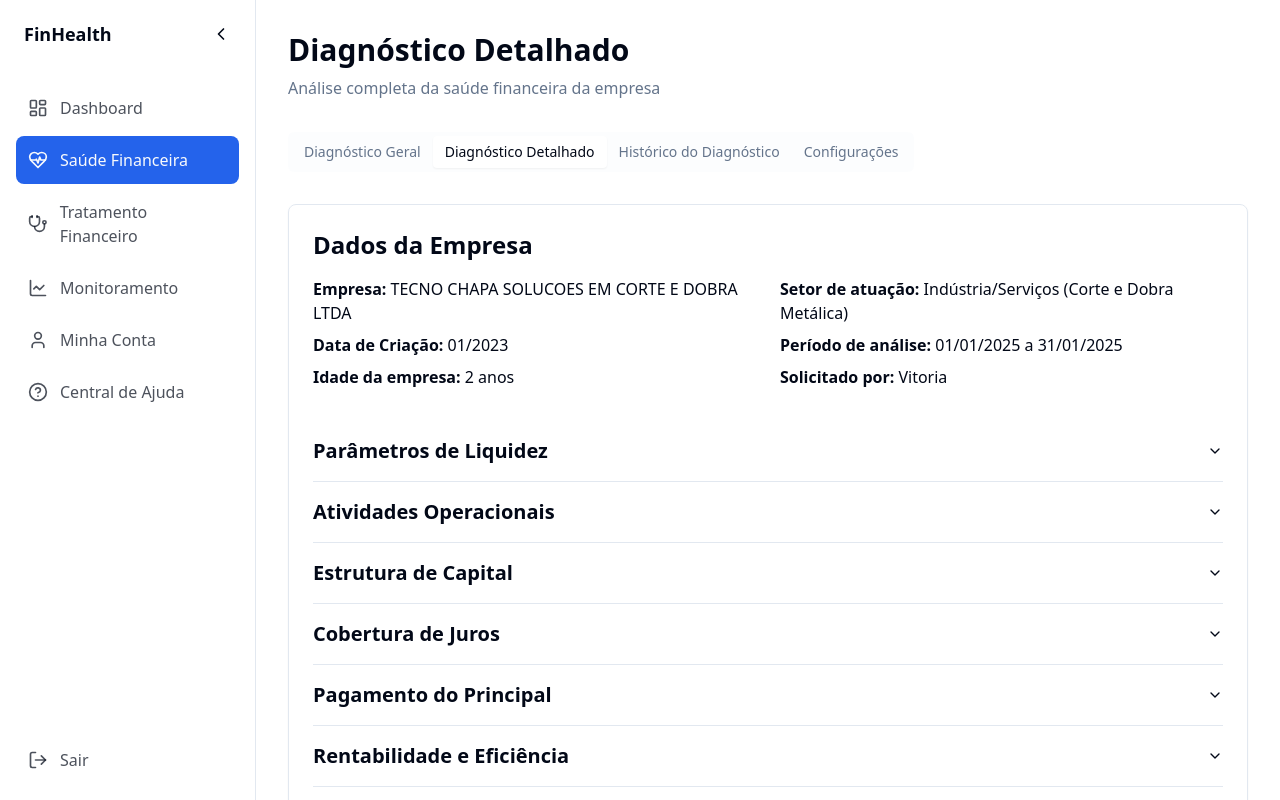
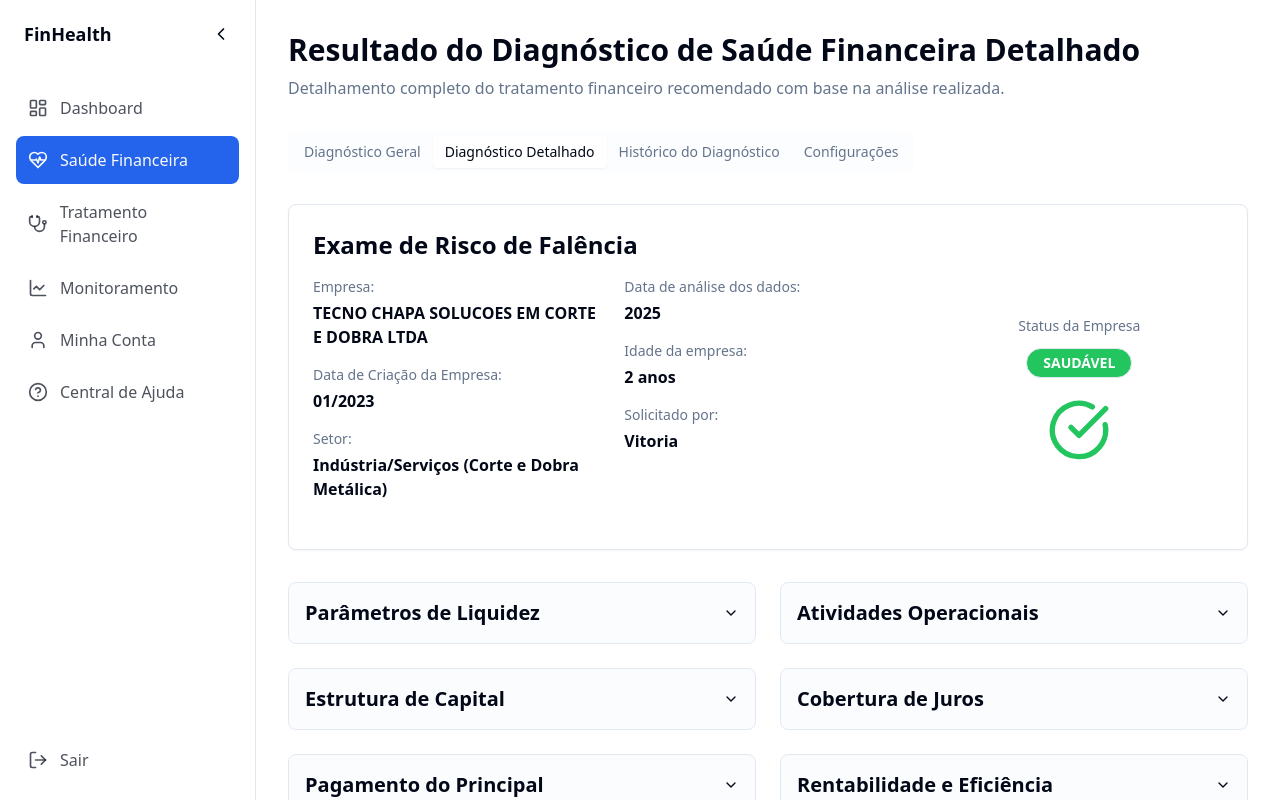
Before and after one commit to rafaelinformat/financial-health-diagnostic, a React (Vite) app: page /financial-health/details-expanded/1 in a window 1280 px wide. Built offline with nearby package versions, Linux system fonts and the light colour scheme.

Commit message:
Refactor: Improve diagnostic detail view
Refactor the diagnostic detail view to display data in a more organized and user-friendly format.

```diff
--- a/src/pages/DiagnosticDetailExpanded.tsx
+++ b/src/pages/DiagnosticDetailExpanded.tsx
@@ -9,6 +9,16 @@ import {
   AccordionItem,
   AccordionTrigger
 } from '@/components/ui/accordion';
+import { CheckCircle } from 'lucide-react';
+import {
+  Card,
+  CardContent,
+  CardDescription,
+  CardFooter,
+  CardHeader,
+  CardTitle,
+} from "@/components/ui/card";
+import { Badge } from "@/components/ui/badge";
 
 const DiagnosticDetailExpanded = () => {
   const { id } = useParams();
@@ -23,7 +33,9 @@ const DiagnosticDetailExpanded = () => {
       sector: 'Indústria/Serviços (Corte e Dobra Metálica)',
       analysisFrom: '01/01/2025',
       analysisTo: '31/01/2025',
-      requestedBy: 'Vitoria'
+      requestedBy: 'Vitoria',
+      status: 'SAUDÁVEL',
+      analysisYear: '2025'
     },
     liquidityParameters: [
       {
@@ -208,13 +220,25 @@ const DiagnosticDetailExpanded = () => {
     </div>
   );
 
+  // Define styled cards for different indicator groups
+  const IndicatorCard = ({ title, children, className = "" }) => (
+    <Card className={`shadow-sm hover:shadow-md transition-shadow ${className}`}>
+      <CardHeader className="pb-2">
+        <CardTitle>{title}</CardTitle>
+      </CardHeader>
+      <CardContent>
+        {children}
+      </CardContent>
+    </Card>
+  );
+
   return (
     <DashboardLayout>
       <div className="space-y-8">
         <div>
-          <h1 className="text-3xl font-bold mb-2">Diagnóstico Detalhado</h1>
+          <h1 className="text-3xl font-bold mb-2">Resultado do Diagnóstico de Saúde Financeira Detalhado</h1>
           <p className="text-muted-foreground mb-6">
-            Análise completa da saúde financeira da empresa
+            Detalhamento completo do tratamento financeiro recomendado com base na análise realizada.
           </p>
         </div>
 
@@ -227,78 +251,139 @@ const DiagnosticDetailExpanded = () => {
           </TabsList>
 
           <TabsContent value="diagnostico" className="animate-fade-in">
-            <div className="glass-card p-6 mb-8">
-              <h2 className="text-2xl font-bold mb-4">Dados da Empresa</h2>
-              <div className="grid grid-cols-1 md:grid-cols-2 gap-6 mb-6">
+            {/* Novo layout para Dados da Empresa baseado na imagem fornecida */}
+            <Card className="mb-8 shadow-sm">
+              <CardContent className="pt-6">
+                <div className="mb-4">
+                  <h2 className="text-2xl font-bold mb-4">Exame de Risco de Falência</h2>
+                </div>
+
+                <div className="grid grid-cols-1 md:grid-cols-2 lg:grid-cols-3 gap-6 mb-6">
                   <div>
-                  <p className="mb-2"><span className="font-semibold">Empresa:</span> {diagnosticData.company.name}</p>
-                  <p className="mb-2"><span className="font-semibold">Data de Criação:</span> {diagnosticData.company.creationDate}</p>
-                  <p className="mb-2"><span className="font-semibold">Idade da empresa:</span> {diagnosticData.company.age}</p>
+                    <p className="text-muted-foreground text-sm mb-1">Empresa:</p>
+                    <p className="font-semibold">{diagnosticData.company.name}</p>
+
+                    <p className="text-muted-foreground text-sm mt-4 mb-1">Data de Criação da Empresa:</p>
+                    <p className="font-semibold">{diagnosticData.company.creationDate}</p>
+
+                    <p className="text-muted-foreground text-sm mt-4 mb-1">Setor:</p>
+                    <p className="font-semibold">{diagnosticData.company.sector}</p>
                   </div>
+
                   <div>
-                  <p className="mb-2"><span className="font-semibold">Setor de atuação:</span> {diagnosticData.company.sector}</p>
-                  <p className="mb-2"><span className="font-semibold">Período de análise:</span> {diagnosticData.company.analysisFrom} a {diagnosticData.company.analysisTo}</p>
-                  <p className="mb-2"><span className="font-semibold">Solicitado por:</span> {diagnosticData.company.requestedBy}</p>
+                    <p className="text-muted-foreground text-sm mb-1">Data de análise dos dados:</p>
+                    <p className="font-semibold">{diagnosticData.company.analysisYear}</p>
+
+                    <p className="text-muted-foreground text-sm mt-4 mb-1">Idade da empresa:</p>
+                    <p className="font-semibold">{diagnosticData.company.age}</p>
+
+                    <p className="text-muted-foreground text-sm mt-4 mb-1">Solicitado por:</p>
+                    <p className="font-semibold">{diagnosticData.company.requestedBy}</p>
+                  </div>
+
+                  <div className="flex flex-col items-center justify-center">
+                    <p className="text-muted-foreground text-sm mb-3">Status da Empresa</p>
+                    <Badge variant="outline" className="bg-green-500 text-white px-4 py-1 text-sm rounded-full">
+                      {diagnosticData.company.status}
+                    </Badge>
+                    <div className="mt-5">
+                      <CheckCircle className="h-16 w-16 text-green-500" />
                     </div>
                   </div>
+                </div>
+              </CardContent>
+            </Card>
 
-              <Accordion type="single" collapsible className="w-full mb-8">
-                <AccordionItem value="liquidez">
-                  <AccordionTrigger className="text-xl font-semibold py-4">Parâmetros de Liquidez</AccordionTrigger>
-                  <AccordionContent>
+            {/* Grid de cards de indicadores */}
+            <div className="grid grid-cols-1 md:grid-cols-2 gap-6 mb-8">
+              <Accordion type="single" collapsible className="w-full">
+                <AccordionItem value="liquidez" className="border rounded-lg overflow-hidden">
+                  <AccordionTrigger className="bg-muted/30 p-4 hover:no-underline hover:bg-muted/50">
+                    <h3 className="text-xl font-semibold text-left">Parâmetros de Liquidez</h3>
+                  </AccordionTrigger>
+                  <AccordionContent className="p-4 pt-4">
                     {renderIndicatorsTable(diagnosticData.liquidityParameters)}
                   </AccordionContent>
                 </AccordionItem>
+              </Accordion>
 
-                <AccordionItem value="operacional">
-                  <AccordionTrigger className="text-xl font-semibold py-4">Atividades Operacionais</AccordionTrigger>
-                  <AccordionContent>
+              <Accordion type="single" collapsible className="w-full">
+                <AccordionItem value="operacional" className="border rounded-lg overflow-hidden">
+                  <AccordionTrigger className="bg-muted/30 p-4 hover:no-underline hover:bg-muted/50">
+                    <h3 className="text-xl font-semibold text-left">Atividades Operacionais</h3>
+                  </AccordionTrigger>
+                  <AccordionContent className="p-4 pt-4">
                     {renderIndicatorsTable(diagnosticData.operationalActivities)}
                   </AccordionContent>
                 </AccordionItem>
+              </Accordion>
 
-                <AccordionItem value="capital">
-                  <AccordionTrigger className="text-xl font-semibold py-4">Estrutura de Capital</AccordionTrigger>
-                  <AccordionContent>
+              <Accordion type="single" collapsible className="w-full">
+                <AccordionItem value="capital" className="border rounded-lg overflow-hidden">
+                  <AccordionTrigger className="bg-muted/30 p-4 hover:no-underline hover:bg-muted/50">
+                    <h3 className="text-xl font-semibold text-left">Estrutura de Capital</h3>
+                  </AccordionTrigger>
+                  <AccordionContent className="p-4 pt-4">
                     {renderIndicatorsTable(diagnosticData.capitalStructure)}
                   </AccordionContent>
                 </AccordionItem>
+              </Accordion>
 
-                <AccordionItem value="juros">
-                  <AccordionTrigger className="text-xl font-semibold py-4">Cobertura de Juros</AccordionTrigger>
-                  <AccordionContent>
+              <Accordion type="single" collapsible className="w-full">
+                <AccordionItem value="juros" className="border rounded-lg overflow-hidden">
+                  <AccordionTrigger className="bg-muted/30 p-4 hover:no-underline hover:bg-muted/50">
+                    <h3 className="text-xl font-semibold text-left">Cobertura de Juros</h3>
+                  </AccordionTrigger>
+                  <AccordionContent className="p-4 pt-4">
                     {renderIndicatorsTable(diagnosticData.interestCoverage)}
                   </AccordionContent>
                 </AccordionItem>
+              </Accordion>
 
-                <AccordionItem value="pagamentos">
-                  <AccordionTrigger className="text-xl font-semibold py-4">Pagamento do Principal</AccordionTrigger>
-                  <AccordionContent>
+              <Accordion type="single" collapsible className="w-full">
+                <AccordionItem value="pagamentos" className="border rounded-lg overflow-hidden">
+                  <AccordionTrigger className="bg-muted/30 p-4 hover:no-underline hover:bg-muted/50">
+                    <h3 className="text-xl font-semibold text-left">Pagamento do Principal</h3>
+                  </AccordionTrigger>
+                  <AccordionContent className="p-4 pt-4">
                     {renderIndicatorsTable(diagnosticData.principalPayment)}
                   </AccordionContent>
                 </AccordionItem>
+              </Accordion>
 
-                <AccordionItem value="eficiencia">
-                  <AccordionTrigger className="text-xl font-semibold py-4">Rentabilidade e Eficiência</AccordionTrigger>
-                  <AccordionContent>
+              <Accordion type="single" collapsible className="w-full">
+                <AccordionItem value="eficiencia" className="border rounded-lg overflow-hidden">
+                  <AccordionTrigger className="bg-muted/30 p-4 hover:no-underline hover:bg-muted/50">
+                    <h3 className="text-xl font-semibold text-left">Rentabilidade e Eficiência</h3>
+                  </AccordionTrigger>
+                  <AccordionContent className="p-4 pt-4">
                     {renderIndicatorsTable(diagnosticData.profitabilityEfficiency)}
                   </AccordionContent>
                 </AccordionItem>
+              </Accordion>
 
-                <AccordionItem value="margens">
-                  <AccordionTrigger className="text-xl font-semibold py-4">Margens</AccordionTrigger>
-                  <AccordionContent>
+              <Accordion type="single" collapsible className="w-full">
+                <AccordionItem value="margens" className="border rounded-lg overflow-hidden">
+                  <AccordionTrigger className="bg-muted/30 p-4 hover:no-underline hover:bg-muted/50">
+                    <h3 className="text-xl font-semibold text-left">Margens</h3>
+                  </AccordionTrigger>
+                  <AccordionContent className="p-4 pt-4">
                     {renderIndicatorsTable(diagnosticData.margins)}
                   </AccordionContent>
                 </AccordionItem>
+              </Accordion>
 
-                <AccordionItem value="retorno">
-                  <AccordionTrigger className="text-xl font-semibold py-4">Retorno sobre o Capital</AccordionTrigger>
-                  <AccordionContent>
+              <Accordion type="single" collapsible className="w-full">
+                <AccordionItem value="retorno" className="border rounded-lg overflow-hidden">
+                  <AccordionTrigger className="bg-muted/30 p-4 hover:no-underline hover:bg-muted/50">
+                    <h3 className="text-xl font-semibold text-left">Retorno sobre o Capital</h3>
+                  </AccordionTrigger>
+                  <AccordionContent className="p-4 pt-4">
                     {renderIndicatorsTable(diagnosticData.returnOnCapital)}
                   </AccordionContent>
                 </AccordionItem>
               </Accordion>
+            </div>
 
             <div className="bg-muted/20 p-6 rounded-lg">
               <h3 className="text-xl font-semibold mb-4">Conclusão</h3>
@@ -311,7 +396,6 @@ const DiagnosticDetailExpanded = () => {
                   <li key={index}>{point}</li>
                 ))}
               </ul>
-              </div>
             </div>
           </TabsContent>
 
--- a/src/pages/DiagnosticHistory.tsx
+++ b/src/pages/DiagnosticHistory.tsx
@@ -1,4 +1,3 @@
-
 import React, { useState } from 'react';
 import { Eye } from 'lucide-react';
 import { Button } from '@/components/ui/button';
```
Lines whose indentation alone changed are shown as unchanged.
